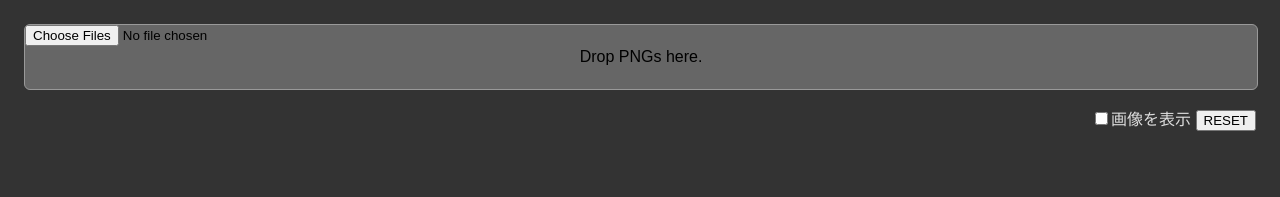
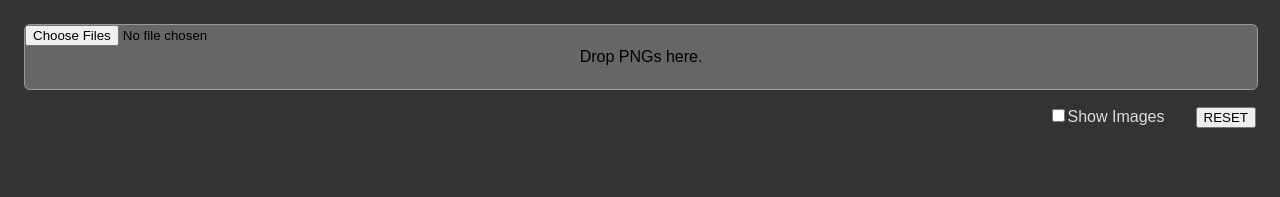
Before and after one commit to kadoyan/SD_pngmeta_viewer, a Svelte app: page / in a window 1280 px wide. Shown: the top 197 px of the page. Built offline with nearby package versions, Linux system fonts and the light colour scheme.

Commit message:
Change button

```diff
--- a/src/app.scss
+++ b/src/app.scss
@@ -30,6 +30,10 @@ main {
 	text-align: right;
 	margin-top: 1em;
 	color: #ddd;
+	button {
+		display: inline-block;
+		margin-left: 2em;
+	}
 }
 .results {
 	margin-top: 1em;
@@ -43,10 +47,12 @@ main {
 	justify-content: flex-start;
 	align-items: flex-start;
 	flex-wrap: nowrap;
-	padding-top: 1em;
 	padding-bottom: 1em;
 	gap: 1em;
 	border-bottom: 1px solid #666;
+	&:not(:first-of-type) {
+		padding-top: 1em;
+	}
 	figure {
 		display: block;
 		width: 180px;
--- a/src/lib/metaViewer.svelte
+++ b/src/lib/metaViewer.svelte
@@ -139,9 +139,9 @@
 			name="show_img"
 			id="show_img"
 			bind:checked={showImage}
-		/>画像を表示</label
+		/>Show Images</label
 	>
-	<button on:click={resetResults}>RESET</button>
+	<button on:click={resetResults} class="reset">RESET</button>
 </div>
 
 {#if results.length > 0}
```
